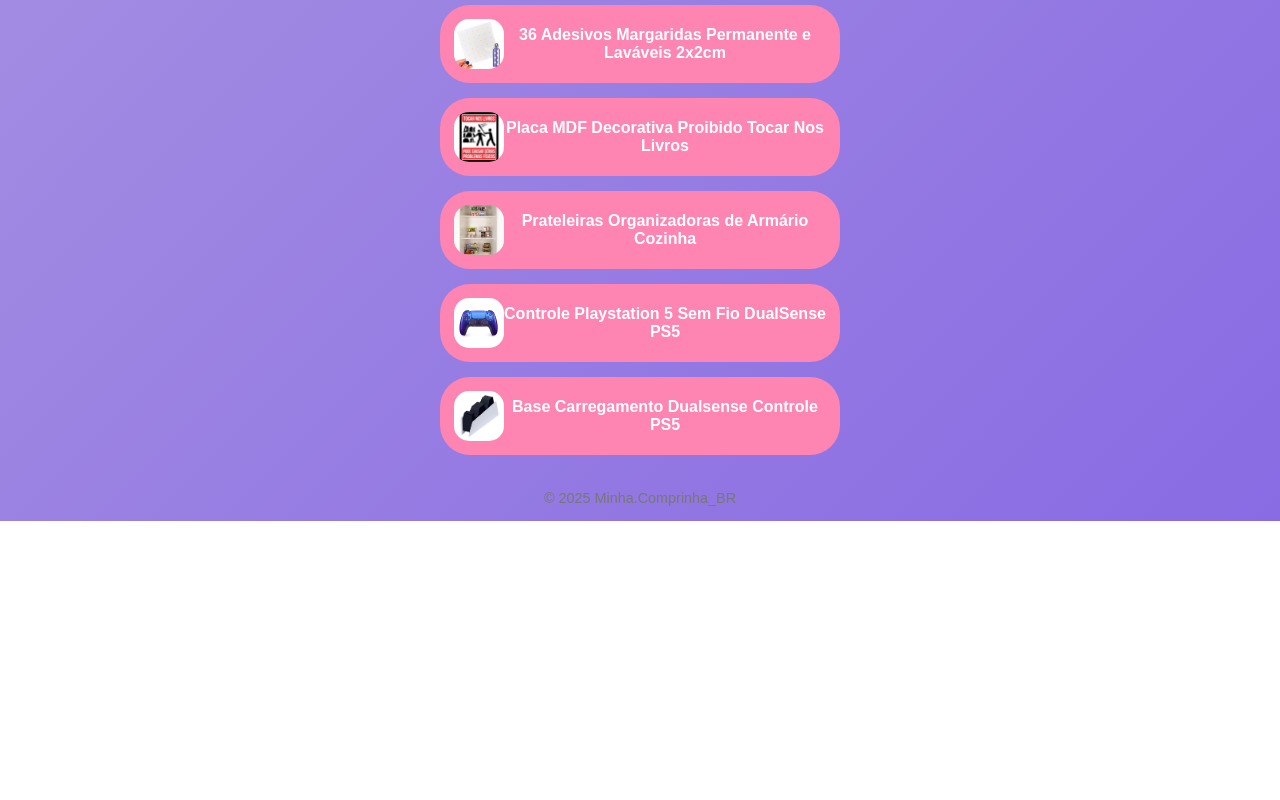
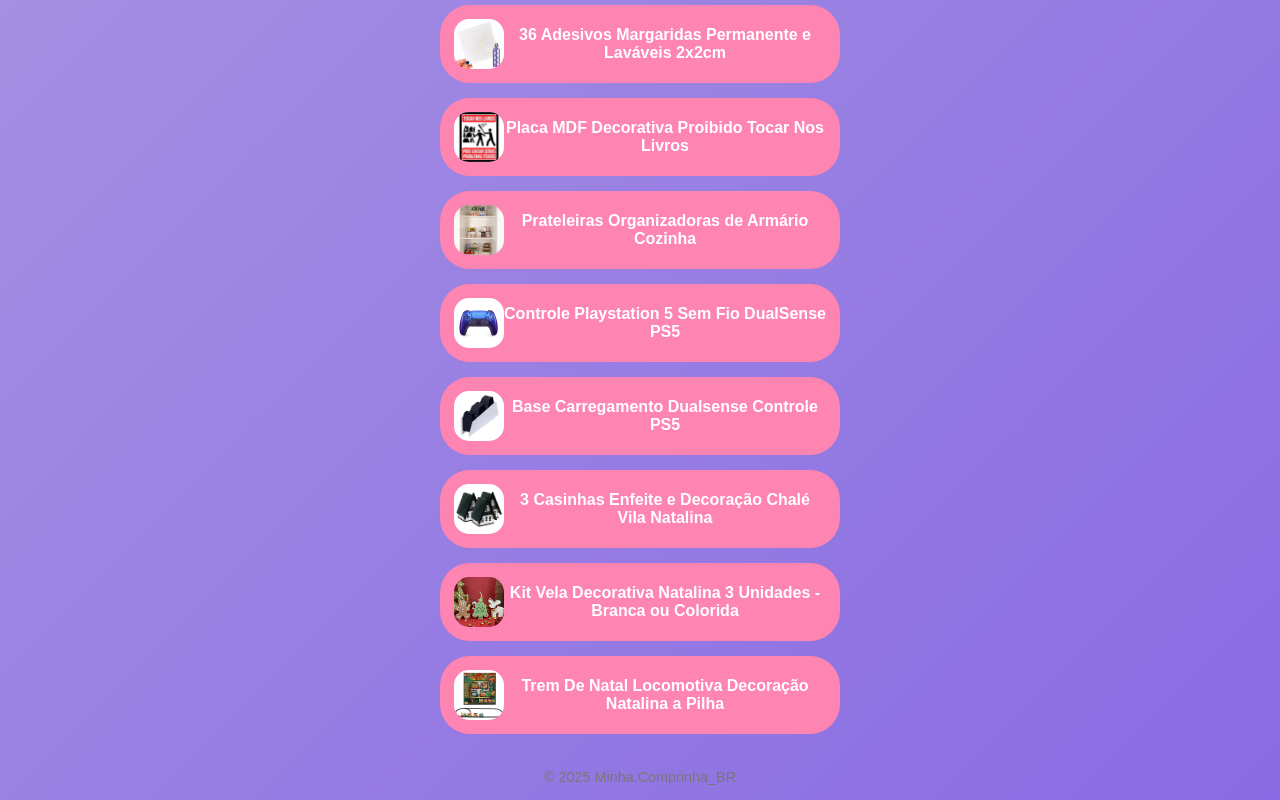
Before and after one commit to minhacomprinhabr/links, a plain HTML site: page index.html in a window 1280 px wide. Shown: the part 3880-4680 px from the top of the page. Before the commit the page ends 4401 px from the top, so only its background shows below. Drawn offline with Linux system fonts and the light colour scheme.

Commit message:
Adiciona 3 novos links

```diff
--- a/index.html
+++ b/index.html
@@ -403,6 +403,26 @@
         </a>
       </div>
 
+      <div class="link">
+        <a href="https://s.shopee.com.br/7Koh5vOucl" class="link-btn item" target="_blank">
+          <img src="img/casinha-natalina.jpg" alt="3 Casinhas Enfeite e Decoração Chalé Vila Natalina" class="item-img">
+          3 Casinhas Enfeite e Decoração Chalé Vila Natalina
+        </a>
+      </div>
+
+      <div class="link">
+        <a href="https://s.shopee.com.br/70BqhAPUBZ" class="link-btn item" target="_blank">
+          <img src="img/velas-natalinas.jpg" alt="Kit Vela Decorativa Natalina 3 Unidades - Branca ou Colorida" class="item-img">
+          Kit Vela Decorativa Natalina 3 Unidades - Branca ou Colorida
+        </a>
+      </div>
+
+      <div class="link">
+        <a href="https://s.shopee.com.br/1gAKLIcXLR" class="link-btn item" target="_blank">
+          <img src="img/locomotiva-natal.jpg" alt="Trem De Natal Locomotiva Decoração Natalina a Pilha" class="item-img">
+          Trem De Natal Locomotiva Decoração Natalina a Pilha
+        </a>
+      </div>
     </div>
   </div>
   <footer>
```
Also changed, not shown: img/casinha-natalina.jpg (added), img/locomotiva-natal.jpg (added), img/velas-natalinas.jpg (added).
